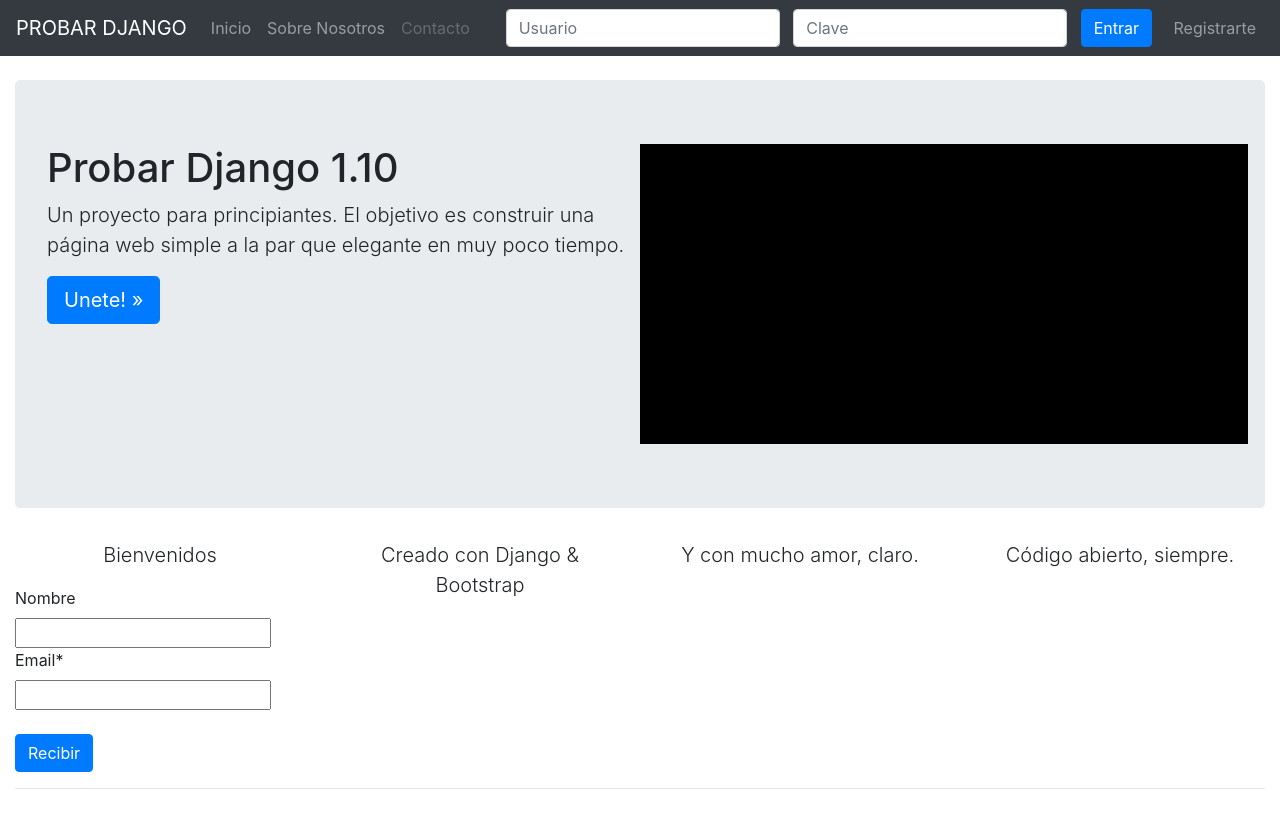
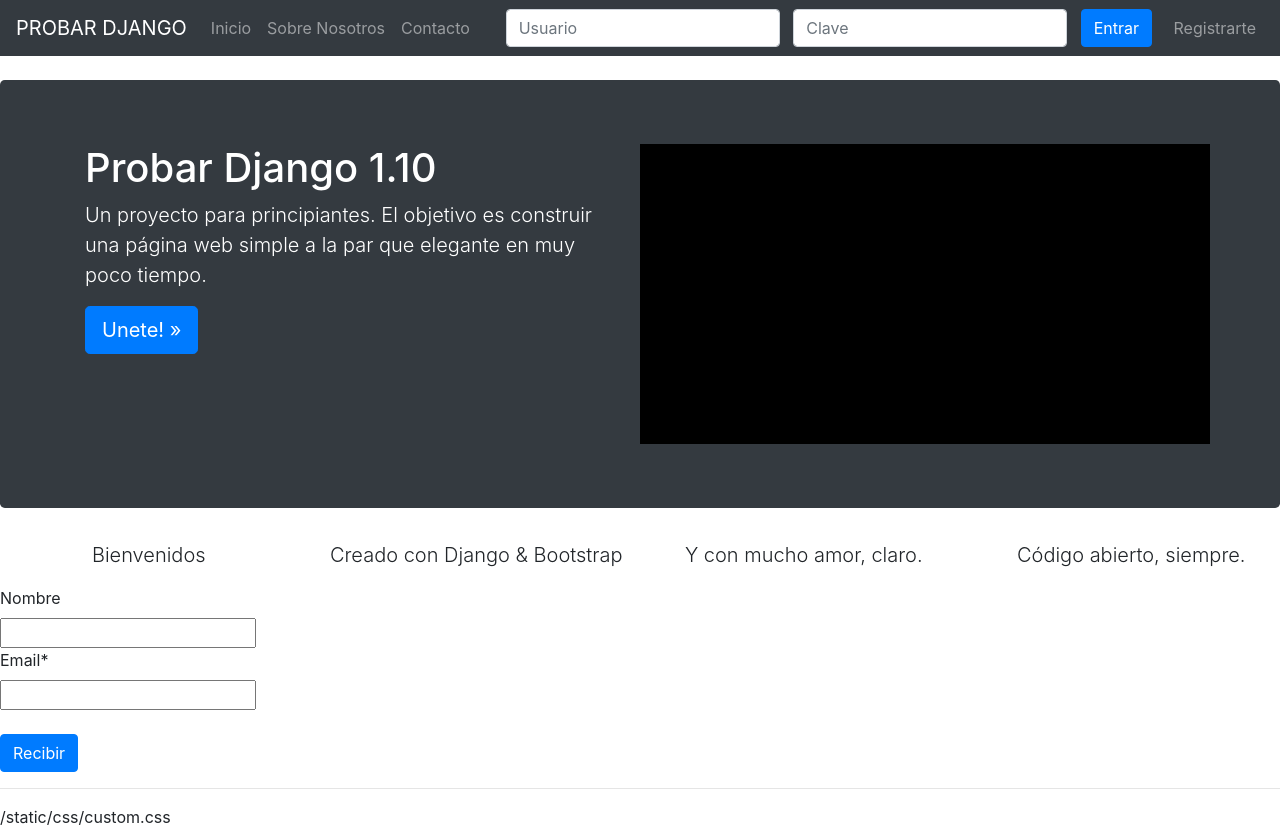
Before and after one commit to Franchu95/ProbarDjango, a Django app: page / in a window 1280 px wide. Before the commit the page ends 789 px from the top, so only its background shows below. Run offline with Django 3.2, Linux system fonts and the light colour scheme; some libraries are stand-ins or nearby versions.

Commit message:
Personalizar CSS: Jumbotron & Navbar

```diff
--- a/src/templates/base.html
+++ b/src/templates/base.html
@@ -11,6 +11,11 @@
 
     <title>{% block head_title %}PD 110{% endblock %}</title>
 
+<style>
+  {% block style %}{% endblock %}
+</style>
+
+
 {% include "head_css.html" %}
   </head>
 
@@ -18,12 +23,8 @@
 
 {% include "navbar.html" %}
 
-    <div class="container-fluid">
 {% block jumbotron %}
-<main role="main" class="container">
-
 {% endblock %}
-    </main>
 
 {% block content %}
 {% endblock %}
--- a/src/templates/inicio.html
+++ b/src/templates/inicio.html
@@ -3,9 +3,18 @@
 
 {% block head_title %}Bienvenidos | {{ block.super }}{% endblock %}
 
+<style>
+  {% block style %}
+  .jumbotron {
+	background-color: #343a40 !important;
+	color: white;
+}
+  {% endblock %}
+</style>
+
 {% block jumbotron %}
  <div class="jumbotron">
-
+ <div class="container">
 <div class="row">
 	<div class="col-sm-6">
 
@@ -18,6 +27,8 @@
 	<div class="col-sm-6" style="background-color: black; height: 300px"></div>
 </div>
 </div>
+</div>
+
 {% endblock %}
 
 
--- a/src/templates/javascript.html
+++ b/src/templates/javascript.html
@@ -1,7 +1,9 @@
 <!-- Bootstrap core JavaScript
     ================================================== -->
     <!-- Placed at the end of the document so the pages load faster -->
+    {% load static %}
     <script src="https://code.jquery.com/jquery-3.3.1.slim.min.js" integrity="sha384-q8i/X+965DzO0rT7abK41JStQIAqVgRVzpbzo5smXKp4YfRvH+8abtTE1Pi6jizo" crossorigin="anonymous"></script>
     <script>window.jQuery || document.write('<script src="../../assets/js/vendor/jquery-slim.min.js"><\/script>')</script>
-    <script src="js/popper.min.js"></script>
-    <script src="js/bootstrap.min.js"></script>
+    <script src="{% static 'js/popper.min.js' %}"></script>
+    <script src="{% static 'js/bootstrap.min.js' %}"></script>
+    {% static 'css/custom.css' %}
--- a/src/templates/navbar.html
+++ b/src/templates/navbar.html
@@ -12,7 +12,7 @@
             <a class="nav-link" href="{% url 'about' %}">Sobre Nosotros</a>
           </li>
           <li class="nav-item">
-            <a class="nav-link disabled" href="{% url 'contact' %}">Contacto</a>
+            <a class="nav-link" href="{% url 'contact' %}">Contacto</a>
           </li>
         </ul>
 
```
